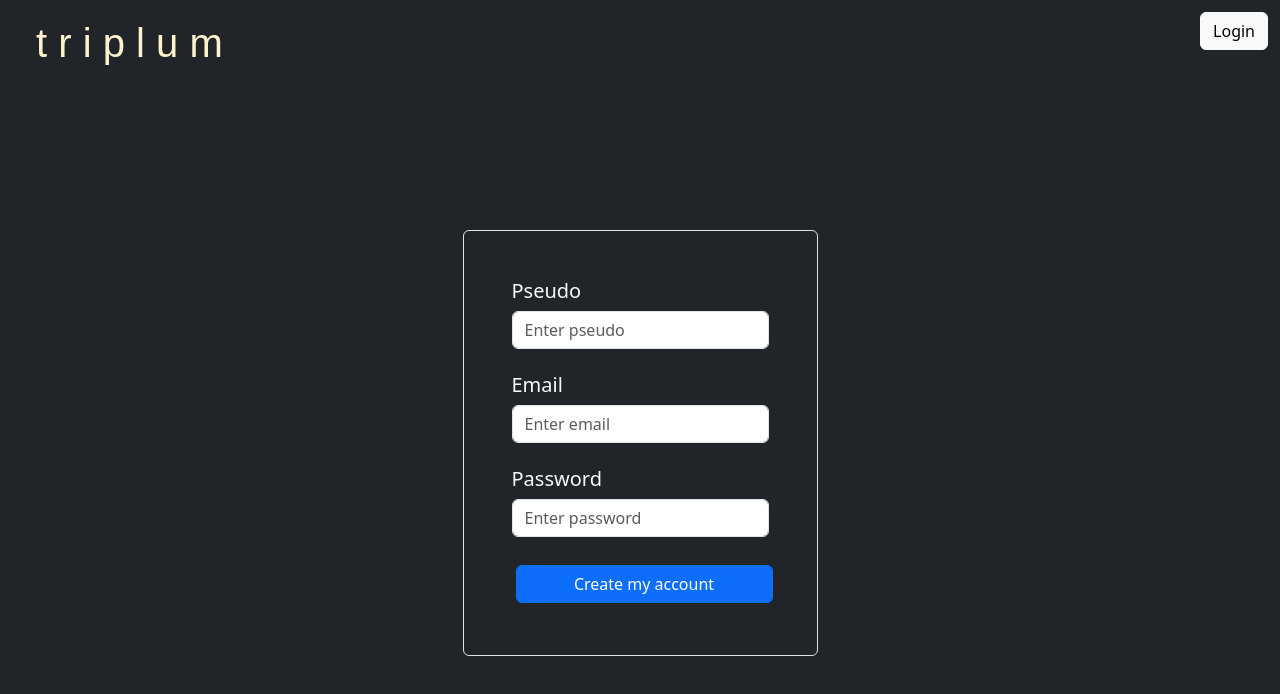
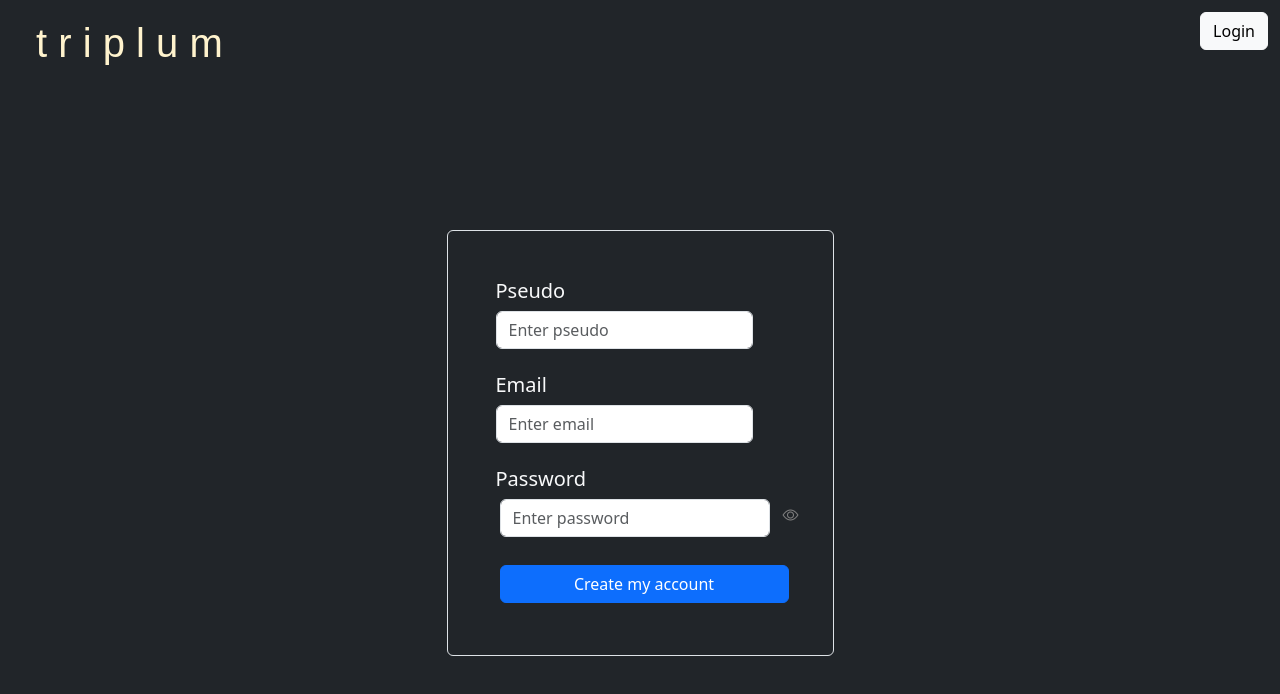
Before and after one commit to LuxoJr22/transcendence, a SvelteKit app in the folder frontend/: page /register in a window 1280 px wide. Shown: the top 694 px of the page. Built offline with nearby package versions, Linux system fonts and the light colour scheme; a web font is replaced by a local one.

Commit message:
start friendship

```diff
--- a/frontend/src/routes/register/+page.svelte
+++ b/frontend/src/routes/register/+page.svelte
@@ -1,4 +1,4 @@
-<script>
+<script lang="ts">
     import { goto } from '$app/navigation';
 
     let username = '';
@@ -28,6 +28,12 @@
             console.error(data);
             errors = data;
         }
+    }
+
+    let viewablePassword = false;
+
+    function buttonPassword(){
+        viewablePassword ? viewablePassword = false : viewablePassword = true;
     }
 </script>
 
@@ -64,8 +70,16 @@
             <div class="mb-3">
                 <label class="form-label text-light">
                     <h5>Password</h5>
-                    <input type="password" bind:value="{password}" required class="form-control" placeholder="Enter password">
-                </label>
+                        {#if !viewablePassword}
+                        <div class="d-flex row">
+                            <input type="password" bind:value="{password}" required class="form-control col ms-3" placeholder="Enter password">
+                            <a class="justify-content-end mt-1 hover-effect col-1" type="button" on:click={buttonPassword}><i class="bi bi-eye" style="color:grey;"></i></a>
+                        </div>
+                        {:else}
+                            <input type="text" bind:value="{password}" required class="form-control" placeholder="Enter password">
+                            <a class="d-flex justify-content-end m-0 mt-1 hover-effect p-1" type="button" on:click={buttonPassword} ><i class="bi bi-eye-slash" style="color:grey;"></i></a>
+                        {/if}
+                    </label>
             </div>
             {#if errors.password}
                 <div class="alert alert-danger d-flex align-items-center mt-1 p-2" role="alert">
@@ -80,3 +94,10 @@
         </form>
     </div>
 </div>
+
+
+<style>
+    .hover-effect:hover {
+        opacity: 0.5;
+    }
+</style>
--- /dev/null
+++ b/frontend/src/stores/friendship.ts
@@ -0,0 +1,5 @@
+import { writable, get } from 'svelte/store';
+
+interface requestsList {
+    receiver : {id: number, string:}
+}
```
Also changed, not shown: frontend/src/routes/profile/otherUser.svelte (+11 -2 lines), frontend/src/app.html (line endings or trailing spaces).
